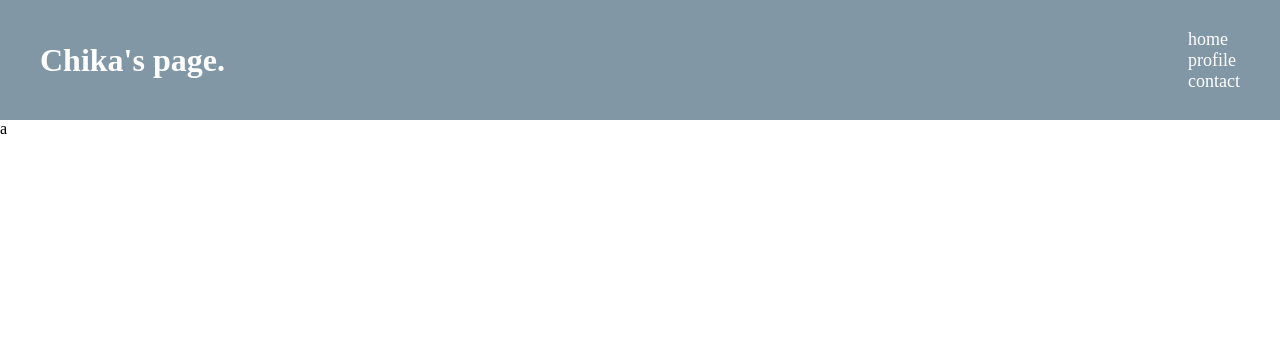
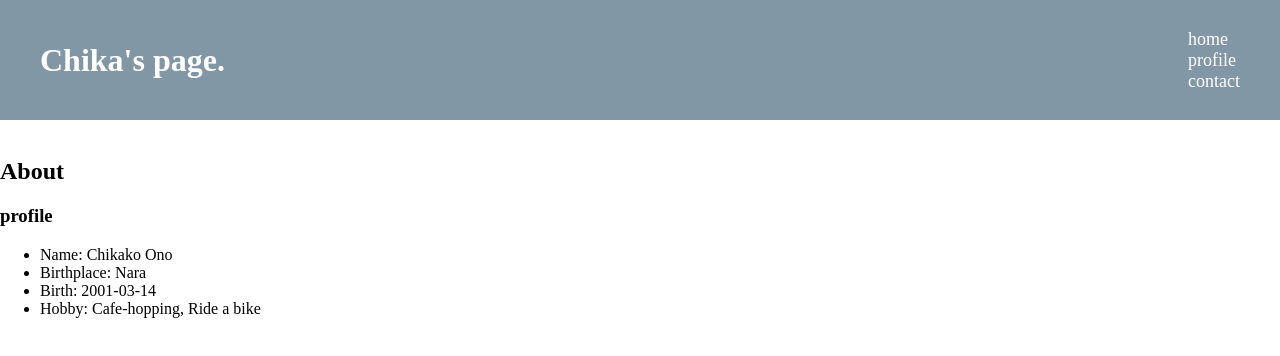
Before and after one commit to nekosangood110/VueHP, a Vue app: page /profile in a window 1280 px wide. Shown: the top 356 px of the page. Built offline with nearby package versions, Linux system fonts and the light colour scheme.

Commit message:
コミット

```diff
--- a/src/components/Contact.vue
+++ b/src/components/Contact.vue
@@ -1,5 +1,4 @@
 <template>
-<!-- topのページここにかいてる -->
 <div class="Contact">
     Contact
 </div>
--- a/src/components/Profile.vue
+++ b/src/components/Profile.vue
@@ -1,11 +1,24 @@
 <template>
-<div>a</div>
+<div class="contents">
+    <div class="profile">
+        <img src="" alt="">
+        <h2>About</h2>
+        <div class="my-profile">
+        <h3>profile</h3>
+        <ul>
+            <li><span class="">Name:</span> Chikako Ono</li>
+            <li><span class="">Birthplace:</span> Nara</li>
+            <li><span class="">Birth:</span> 2001-03-14</li>
+            <li><span class="">Hobby:</span> Cafe-hopping, Ride a bike</li>
+
+        </ul>
+        </div>
+    </div>
+</div>
 </template>
 
 <script>
-// export default {
-//     name: "",
-// }
+
 </script>
 
 <style scoped>
```
